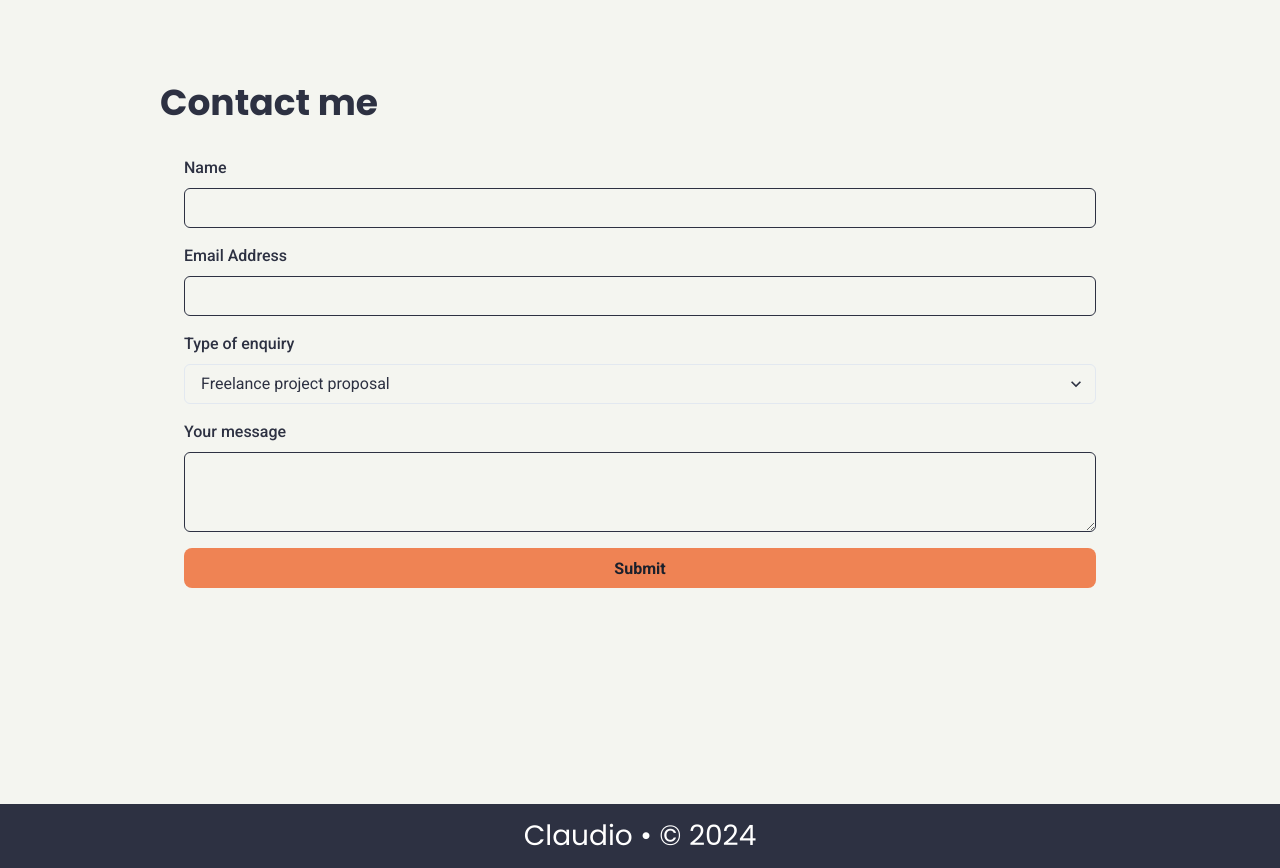
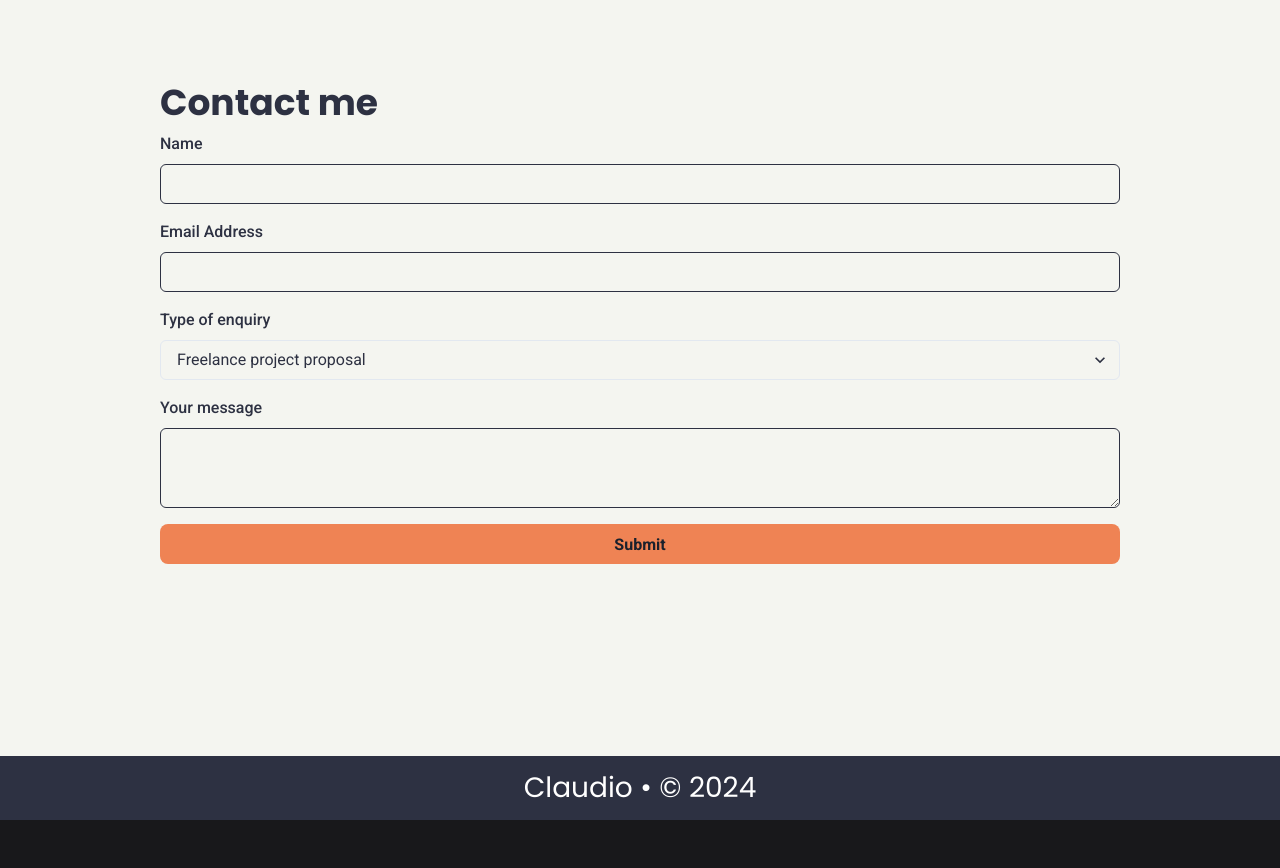
Before and after one commit to claudiooleite/Portfolio, a React (Create React App) app: page / in a window 1280 px wide. Shown: the part 3080-3948 px from the top of the page. After the commit the page ends 3900 px from the top, so only its background shows below. Built offline with nearby package versions, Linux system fonts and the light colour scheme.

Commit message:
styled form

```diff
--- a/src/components/ContactMeSection.js
+++ b/src/components/ContactMeSection.js
@@ -74,7 +74,7 @@ const LandingSection = () => {
         <Heading as="h1" id="contactme-section" color="gunmetal">
           Contact me
         </Heading>
-        <Box p={6} rounded="md" w="100%">
+        <Box rounded="md" w="100%">
           <form onSubmit={formik.handleSubmit}>
             <VStack spacing={4}>
               <FormControl
```
